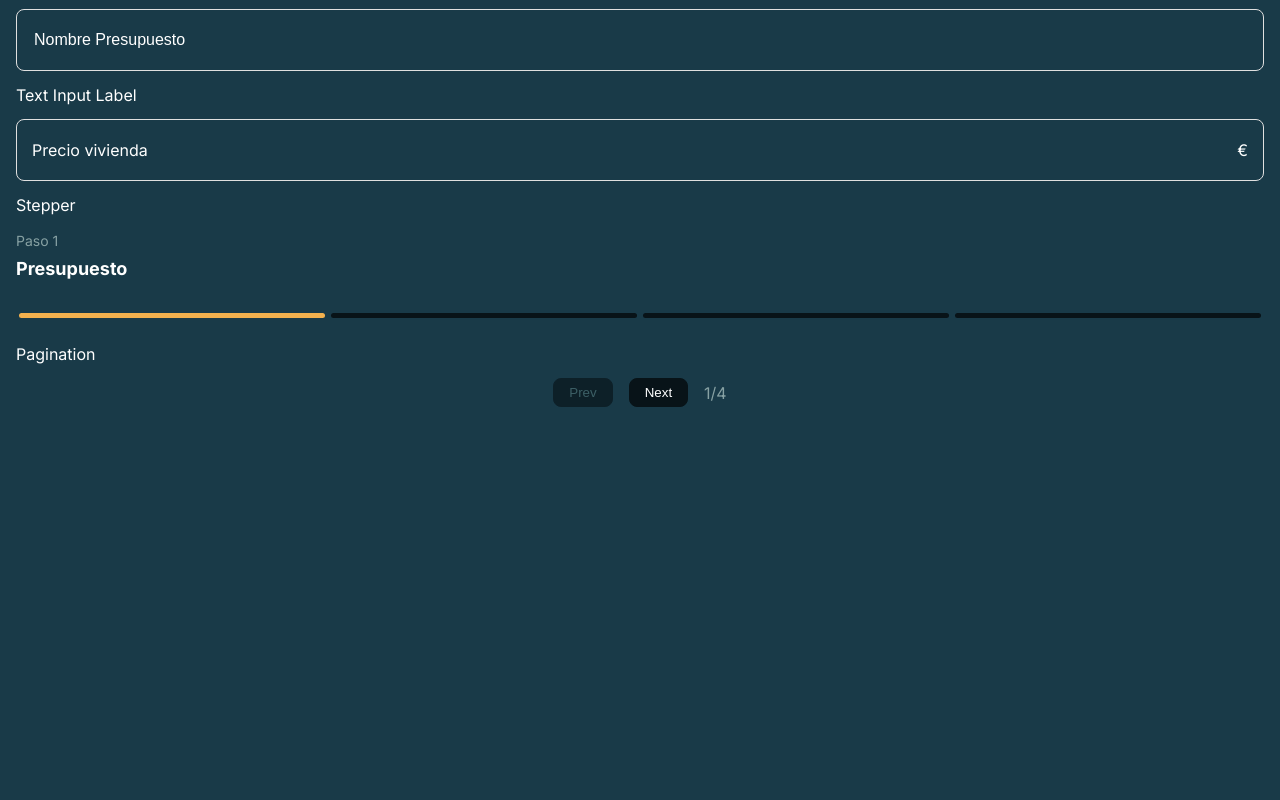
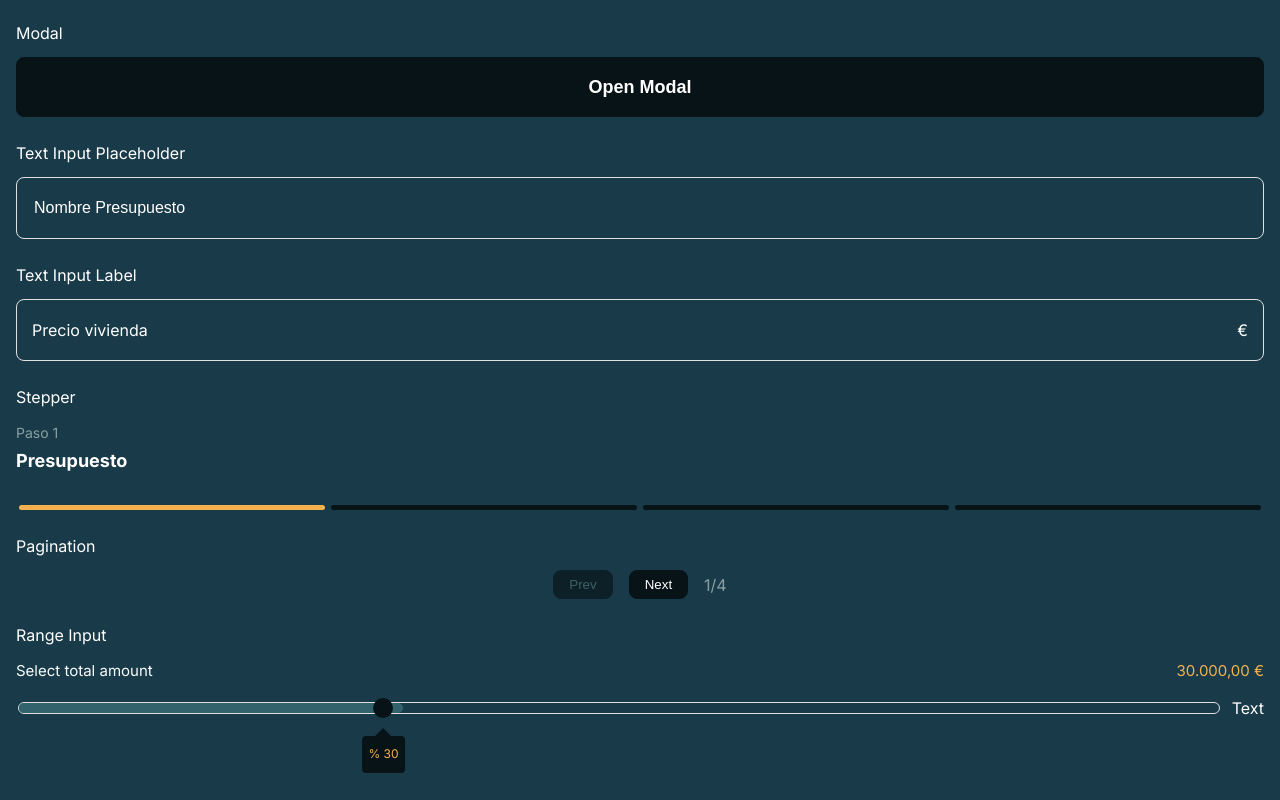
Before and after one commit to Michaeldam88/hipoteca_clara, a Next.js app: page /seeComponents in a window 1280 px wide. Shown: the part 1715-2515 px from the top of the page. Before the commit the page ends 2150 px from the top, so only its background shows below. Built offline with nearby package versions, Linux system fonts and the light colour scheme.

Commit message:
added the component and scss

```diff
--- a/app/seeComponents/page.tsx
+++ b/app/seeComponents/page.tsx
@@ -14,6 +14,7 @@ import List from "@/ui/list/list";
 import Input from "@/ui/customInput/input";
 import Stepper from "@/ui/stepper/stepper";
 import Pagination from "@/ui/pagination/pagination";
+import RangeInput from "@/ui/rangeInput/rangeInput";
 
 export default function SeeComponents() {
   const radioOptions = [
@@ -88,6 +89,14 @@ export default function SeeComponents() {
     },
   ];
 
+    const min = 0;
+    const max = 100000;
+    const [rangeValue, setRangeValue] = useState(30000);
+    const percentage = Math.round((rangeValue / max) * 100);
+    const handleRangeValue = (value: number) => {
+      setRangeValue(value);
+    };
+
   useEffect(() => {
     console.log(radioOption, countryOption, countryOptionModal, inputValue);
   }, [radioOption, countryOption, countryOptionModal, inputValue]);
@@ -103,23 +112,23 @@ export default function SeeComponents() {
         text={"Calculadora de hipotecas"}
         weight="bold"
       />
-      <Spacer />
+      <Spacer size="large" />
       <p>Header H2</p>
       <Spacer />
       <Text preset="headline2" text={"Calculadora de hipotecas"} />
-      <Spacer />
+      <Spacer size="large" />
       <p>Header H3</p>
       <Spacer />
       <Text preset="headline3" text={"Calculadora de hipotecas"} />
-      <Spacer />
+      <Spacer size="large" />
       <p>Header H4</p>
       <Spacer />
       <Text preset="headline4" text={"Calculadora de hipotecas"} />
-      <Spacer />
+      <Spacer size="large" />
       <p>Header H5</p>
       <Spacer />
       <Text preset="headline5" text={"Calculadora de hipotecas"} />
-      <Spacer />
+      <Spacer size="large" />
       <p>Paragraph</p>
       <Spacer />
       <Text
@@ -128,7 +137,7 @@ export default function SeeComponents() {
           "total, incluyendo hipoteca y gastos asociados. Toma decisiones informadas y confía en tu futuro."
         }
       />
-      <Spacer />
+      <Spacer size="large" />
       <p>Paragraph Subtle</p>
       <Spacer />
       <Text
@@ -138,7 +147,7 @@ export default function SeeComponents() {
         }
         color="subtle"
       />
-      <Spacer />
+      <Spacer size="large" />
       <p>Button</p>
       <Spacer />
       <Button
@@ -147,7 +156,7 @@ export default function SeeComponents() {
         type="button"
         size="medium"
       />
-      <Spacer />
+      <Spacer size="large" />
       <p>Button Disabled</p>
       <Spacer />
       <Button
@@ -157,11 +166,11 @@ export default function SeeComponents() {
         size="medium"
         disabled
       />
-      <Spacer />
+      <Spacer size="large" />
       <p>List</p>
       <List elements={countryOptions} />
       <Spacer />
-      <Spacer />
+      <Spacer size="large" />
       <p>Radio Button</p>
       <Spacer />
       <RadioButton
@@ -169,7 +178,7 @@ export default function SeeComponents() {
         name="Confirm Radio"
         setOption={getRadioOption}
       />
-      <Spacer />
+      <Spacer size="large" />
       <p>Select</p>
       <Spacer />
       <Select
@@ -177,11 +186,11 @@ export default function SeeComponents() {
         options={countryOptions}
         setOption={getCountryOption}
       />
-      <Spacer />
+      <Spacer size="large" />
       <p>Modal Select</p>
       <Spacer />
       <SelectModal options={countryOptions} setOption={getCountryOptionModal} />
-      <Spacer />
+      <Spacer size="large" />
       <p>Modal</p>
       <Spacer />
       <Button
@@ -216,7 +225,7 @@ export default function SeeComponents() {
           startClosing={startClosingModal}
         />
       )}
-      <Spacer />
+      <Spacer size="large" />
       <p>Text Input Placeholder</p>
       <Spacer />
       <Input
@@ -224,7 +233,7 @@ export default function SeeComponents() {
         placeholder="Nombre Presupuesto"
         type="text"
       />
-      <Spacer />
+      <Spacer size="large" />
       <p>Text Input Label</p>
       <Spacer />
       <Input
@@ -233,7 +242,7 @@ export default function SeeComponents() {
         right={inputRight}
         type="number"
       />
-      <Spacer />
+      <Spacer size="large" />
       <p>Stepper</p>
       <Spacer />
       <Stepper<number> activeStep={activeStep} steps={steps} />
@@ -246,7 +255,27 @@ export default function SeeComponents() {
         handlePreviousPage={handlePreviousPage}
         handleNextPage={handleNextPage}
       />
+      <Spacer size="large" />
+      <p>Range Input</p>
       <Spacer />
+      <RangeInput
+        value={rangeValue}
+        setValue={handleRangeValue}
+        name="totalAmount-range"
+        labelText="Select total amount"
+        topFormattedValue={new Intl.NumberFormat("es-ES", {
+          style: "currency",
+          currency: "EUR",
+        }).format(rangeValue)}
+        middleFormattedValue="Text"
+        bottomFormattedValue={`% ${percentage}`}
+        limitColor={true}
+        min={min}
+        max={max}
+        step={1000}
+      />
+      <Spacer size="huge" />
+      <Spacer size="huge" />
     </section>
   );
 }
--- a/styles/variables.scss
+++ b/styles/variables.scss
@@ -54,13 +54,15 @@ $color-primary-150: #193a48;
 $color-primary-175: #41676f;
 $color-primary-200: #081318;
 $color-primary-225: #32636d;
-//$color-primary-250: #f0b761;
+$color-primary-250: #87a1a386;
 $color-primary-275: #f3b14e;
 //$color-primary-300: #CD463E;
 //$color-primary-325: #DBEEF8;
 $color-primary-350: #e0e0e0;
 //$color-primary-375: #190422;
 //$color-primary-400: #060108;
+
+$color-warning: #CD463E;
 
 $bk-tablet-sm: 576px;
 $bk-tablet: 768px;
--- /dev/null
+++ b/ui/rangeInput/rangeInput.scss
@@ -0,0 +1,128 @@
+@import "../../styles/variables.scss";
+
+:root {
+  --track-width: 0%;
+  --bottom-box-position: 0px;
+}
+
+.range {
+  display: flex;
+  flex-direction: column;
+
+  &__top {
+    display: flex;
+    justify-content: space-between;
+    margin-bottom: 0.8rem;
+  }
+
+  &__label-text {
+    font-size: 15px;
+    color: $color-primary-25;
+  }
+
+  &__top-formatted {
+    color: $color-primary-275;
+    font-size: 15px;
+  }
+
+  &__middle-container {
+    display: flex;
+  }
+
+  &__middle-left {
+    display: flex;
+    position: relative;
+    width: 100%;
+  }
+
+  &__middle-right {
+    white-space: nowrap;
+    margin-left: 0.6rem;
+  }
+
+  &__input {
+    -webkit-appearance: none;
+    appearance: none;
+    position: relative;
+    align-self: center;
+    width: 100%;
+    cursor: pointer;
+    outline: none;
+    height: 10px;
+    background-color: transparent;
+    border: solid 1px $color-primary-350;
+    border-radius: 15px;
+    z-index: 1;
+
+    &::before {
+      position: absolute;
+      content: "";
+      height: 10px;
+      border-radius: 14px;
+      background-color: $color-primary-225;
+      width: var(--track-width);
+      z-index: -1;
+      transition: background-color 200ms;
+    }
+
+    &--limit::before {
+      background-color: $color-warning;
+    }
+
+    // &::-moz-range-thumb,
+    &::-webkit-slider-thumb {
+      -webkit-appearance: none;
+      appearance: none;
+      height: 20px;
+      width: 20px;
+      background-color: $color-primary-200;
+      border-radius: 50%;
+      transition: 200ms ease-in-out;
+      &:hover {
+        box-shadow: 0 0 0 4px $color-primary-250;
+      }
+
+      &:active {
+        box-shadow: 0 0 0 6px $color-primary-250;
+      }
+    }
+    &:focus::-webkit-slider-thumb {
+      box-shadow: 0 0 0 6px $color-primary-250;
+    }
+  }
+  &__bottom-container {
+    position: absolute;
+    top: 40px;
+    //change based on the size of the slider thumb
+    left: 12px;
+    right: 12px;
+  }
+
+  &__bottom-box {
+    width: fit-content;
+    padding: 0.4rem;
+    background: $color-primary-200;
+    -moz-border-radius: 10px;
+    -webkit-border-radius: 10px;
+    border-radius: 4px;
+    transform: translateX(calc(var(--bottom-box-position) - 50%));
+  }
+
+  &__bottom-box:before {
+    content: "";
+    position: absolute;
+    right: calc(50% - 8px);
+    top: -8px;
+    width: 0;
+    height: 0;
+    border-left: 8px solid transparent;
+    border-right: 8px solid transparent;
+    border-bottom: 8px solid $color-primary-200;
+  }
+
+  &__bottom-formatted {
+    margin: 0;
+    font-size: 12px;
+    color: $color-primary-275;
+  }
+}
--- /dev/null
+++ b/ui/rangeInput/rangeInput.tsx
@@ -0,0 +1,106 @@
+import { useEffect } from "react";
+import "./rangeInput.scss";
+
+// https://www.falldowngoboone.com/blog/share-variables-between-javascript-and-css/
+
+const RangeInput = ({
+  name,
+  value,
+  setValue,
+  max = 100,
+  min = 0,
+  step = 1,
+  labelText = "",
+  limitColor = false,
+  topFormattedValue,
+  middleFormattedValue,
+  bottomFormattedValue,
+}: {
+  name: string;
+  value: number;
+  setValue: (value: number) => void;
+  max?: number;
+  min?: number;
+  step?: number;
+  labelText?: string;
+  limitColor?: boolean;
+  topFormattedValue?: string;
+  middleFormattedValue?: string;
+  bottomFormattedValue?: string;
+}) => {
+  const percentage = ((value - min) / (max - min)) * 100;
+
+  const cssRoot = document.querySelector(":root");
+
+  let trackWidth = percentage;
+
+  //this help to hide the before bar when below 40%
+  if (percentage > 0 && percentage <= 40) trackWidth = percentage + 2;
+
+  const handleChange = (event: React.ChangeEvent<HTMLInputElement>) => {
+    setValue(+event.target.value);
+  };
+
+  useEffect(() => {
+    cssRoot?.style.setProperty("--track-width", trackWidth + "%");
+
+    const barWidth = document
+      ?.querySelector(".range__bottom-container")
+      ?.getBoundingClientRect()?.width;
+
+    const bottomBoxPositiobn = ((barWidth || 0) / 100) * percentage;
+
+    cssRoot?.style.setProperty(
+      "--bottom-box-position",
+      bottomBoxPositiobn + "px"
+    );
+
+    // eslint-disable-next-line react-hooks/exhaustive-deps
+  }, [value]);
+
+  return (
+    <div className="range">
+      <label>
+        <div className="range__top">
+          {labelText && <p className="range__label-text">{labelText}</p>}
+          {topFormattedValue && (
+            <p className="range__top-formatted">{topFormattedValue}</p>
+          )}
+        </div>
+
+        <div className="range__middle-container">
+          <div className="range__middle-left">
+            <input
+              onChange={handleChange}
+              className={`range__input ${
+                limitColor && (percentage > 80 || percentage < 20)
+                  ? "range__input--limit"
+                  : ""
+              }`}
+              type="range"
+              name={name}
+              min={min}
+              max={max}
+              step={step}
+              value={value}
+            />
+            {bottomFormattedValue && (
+              <div className="range__bottom-container">
+                <div className="range__bottom-box">
+                  <p className="range__bottom-formatted">
+                    {bottomFormattedValue}
+                  </p>
+                </div>
+              </div>
+            )}
+          </div>
+          {middleFormattedValue && (
+            <p className="range__middle-right">{middleFormattedValue}</p>
+          )}
+        </div>
+      </label>
+    </div>
+  );
+};
+
+export default RangeInput;
```
